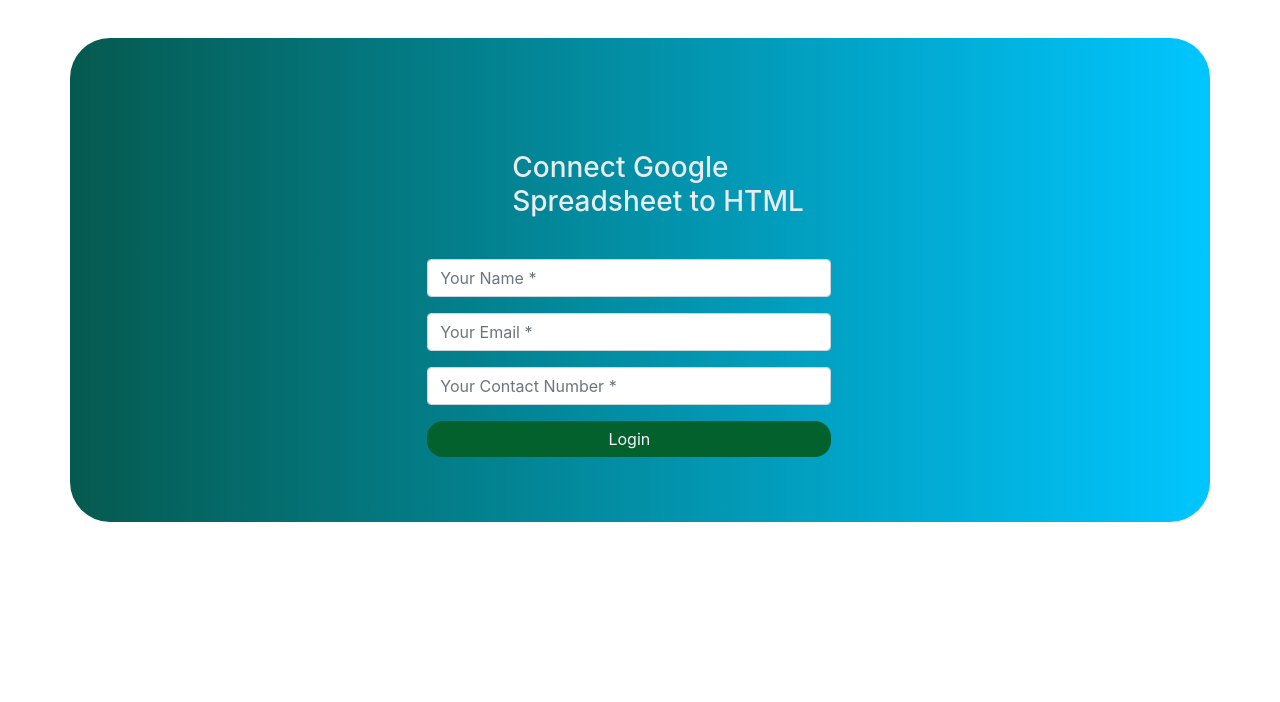
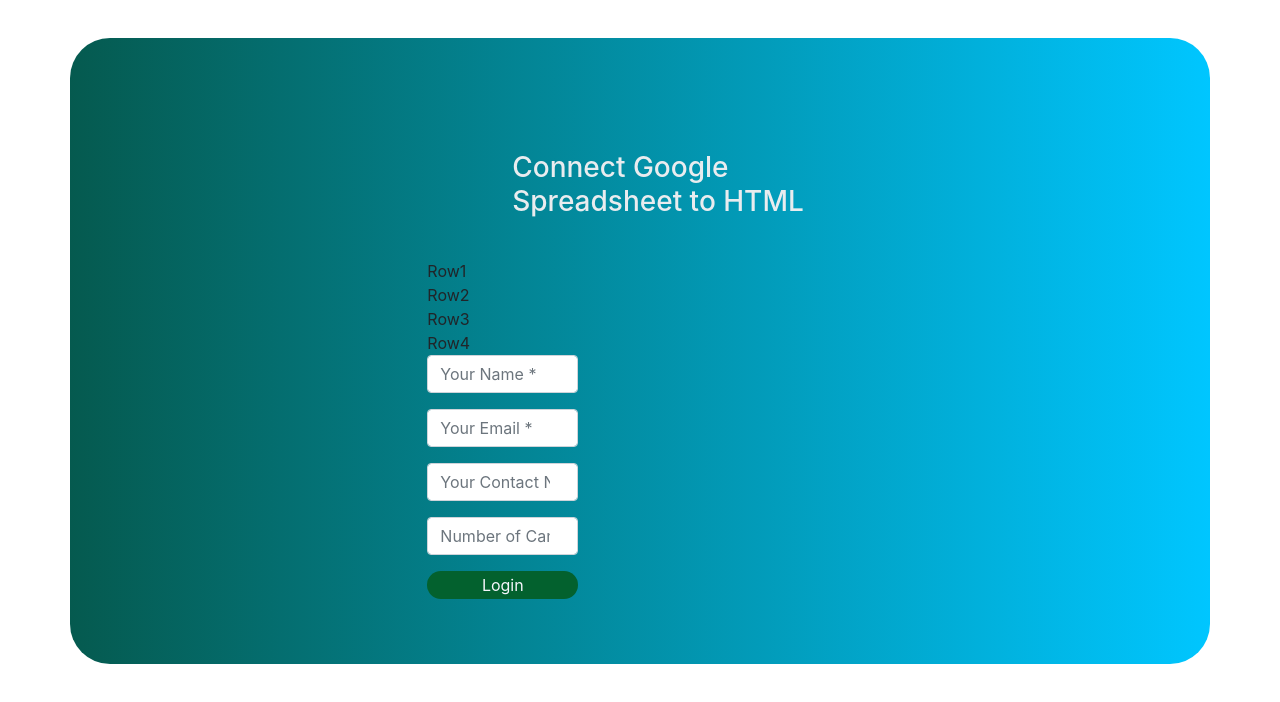
Before and after one commit to SmartDriveParts/Inventory, a plain HTML site: page index.html in a window 1280 px wide. Drawn offline with nearby package versions, Linux system fonts and the light colour scheme.

Commit message:
Update index.html

```diff
--- a/index.html
+++ b/index.html
@@ -59,8 +59,15 @@
                 <div class="col-md-12">
                         <div class="tab-pane fade show active text-align form-new" id="home" role="tabpanel" aria-labelledby="home-tab">
                             <h3 class="register-heading">Connect Google Spreadsheet to HTML</h3>
+
+                                <div class="col-md-7">
+                                    <div class="row">Row1</div>
+                                    <div class="row">Row2</div>
+                                    <div class="row">Row3</div>
+                                    <div class="row">Row4</div>
+                                </div>
                             <div class="row register-form">
-                                <div class="col-md-12">
+                                <div class="col-md-5">
                                     <form method="post" autocomplete="off" name="google-sheet">
                                         <div class="form-group">
                                             <input type="text" name="Name" class="form-control" placeholder="Your Name *" value="" required=""/>
@@ -72,11 +79,17 @@
                                             <input type="number" name="Phone" class="form-control" placeholder="Your Contact Number *" value="" required=""/>
                                         </div>
                                         <div class="form-group">
+                                            <input type="number" name="Cameras" class="form-control" placeholder="Number of Cameras *" value="" required=""/>
+                                        </div>
+                                        <div class="form-group">
                                             <input type="submit" name="submit" class="btnSubmit btn-block" value="Login" />
                                         </div>
                                     </form>
                                 </div>
                             </div>
+
+
+
                         </div>
                 </div>
             </div>
```
